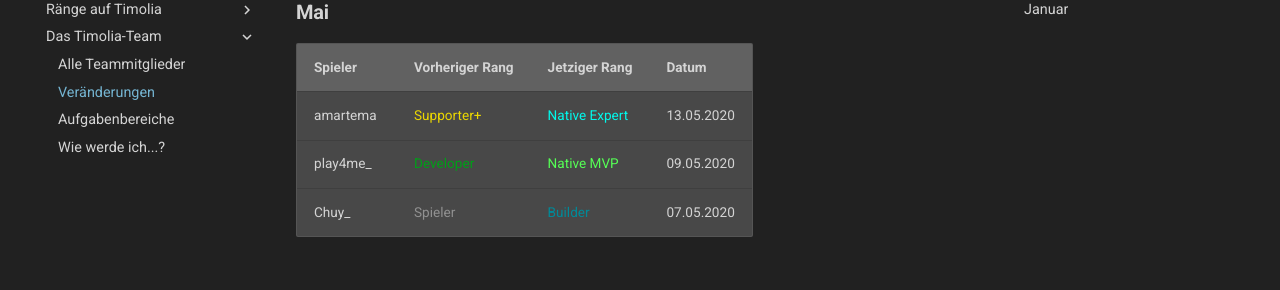
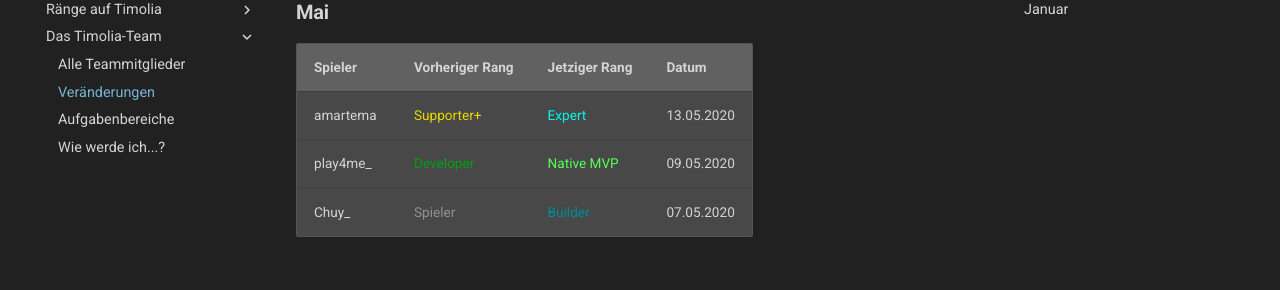
Before and after one commit to TimoliaDE/HowTo, an MkDocs documentation site: the page built from docs/team/changes.md, in a window 1280 px wide and 900 px high. Shown: the part 240-530 px from the top of the window. Built offline with MkDocs 1.6.1 and Material for MkDocs 9.7.7, drawn with Linux system fonts in a browser that asks for light colours; old or Windows-style settings are respelled for this version of MkDocs.

Commit message:
amartema Native Expert -> Expert

```diff
--- a/docs/team/changes.md
+++ b/docs/team/changes.md
@@ -5,7 +5,7 @@ Hier werden alle Aus- und Eintritte bzw. Beförderungen und Degradierungen aufge
 ###  <strong>Mai</strong>
 | Spieler | Vorheriger Rang | Jetziger Rang | Datum |
 | ------ | ------ | ------ | ------ |
-| amartema | <span class='supporter-plus'>Supporter+</span> | <span class='expert'>Native Expert</span> | 13.05.2020 |
+| amartema | <span class='supporter-plus'>Supporter+</span> | <span class='expert'>Expert</span> | 13.05.2020 |
 | play4me_ | <span class='developer'>Developer</span> | <span class='mvp'>Native MVP</span> | 09.05.2020 |
 | Chuy_ | <span class='user'>Spieler</span> | <span class='builder'>Builder</span> | 07.05.2020 |
 
```
